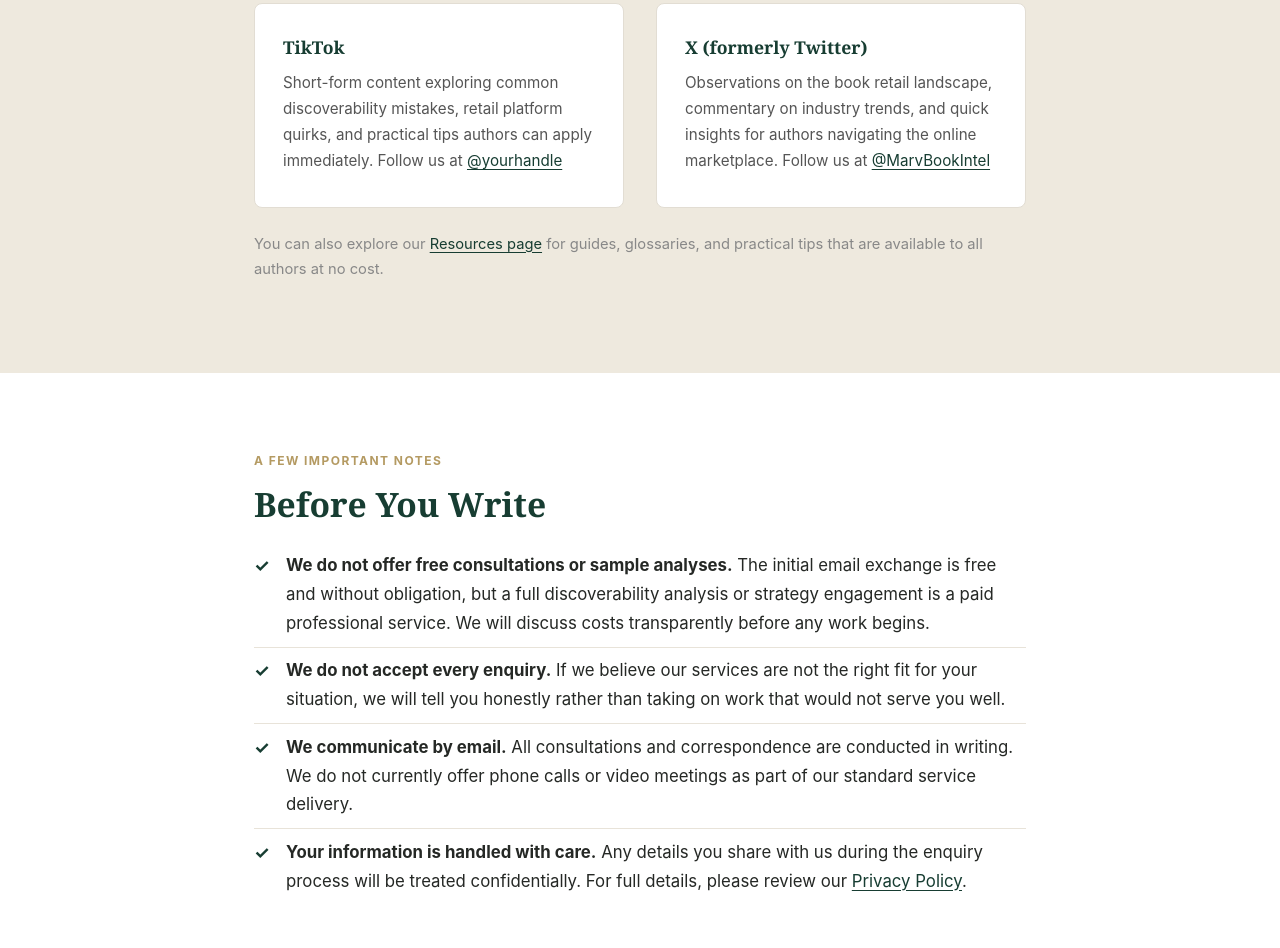
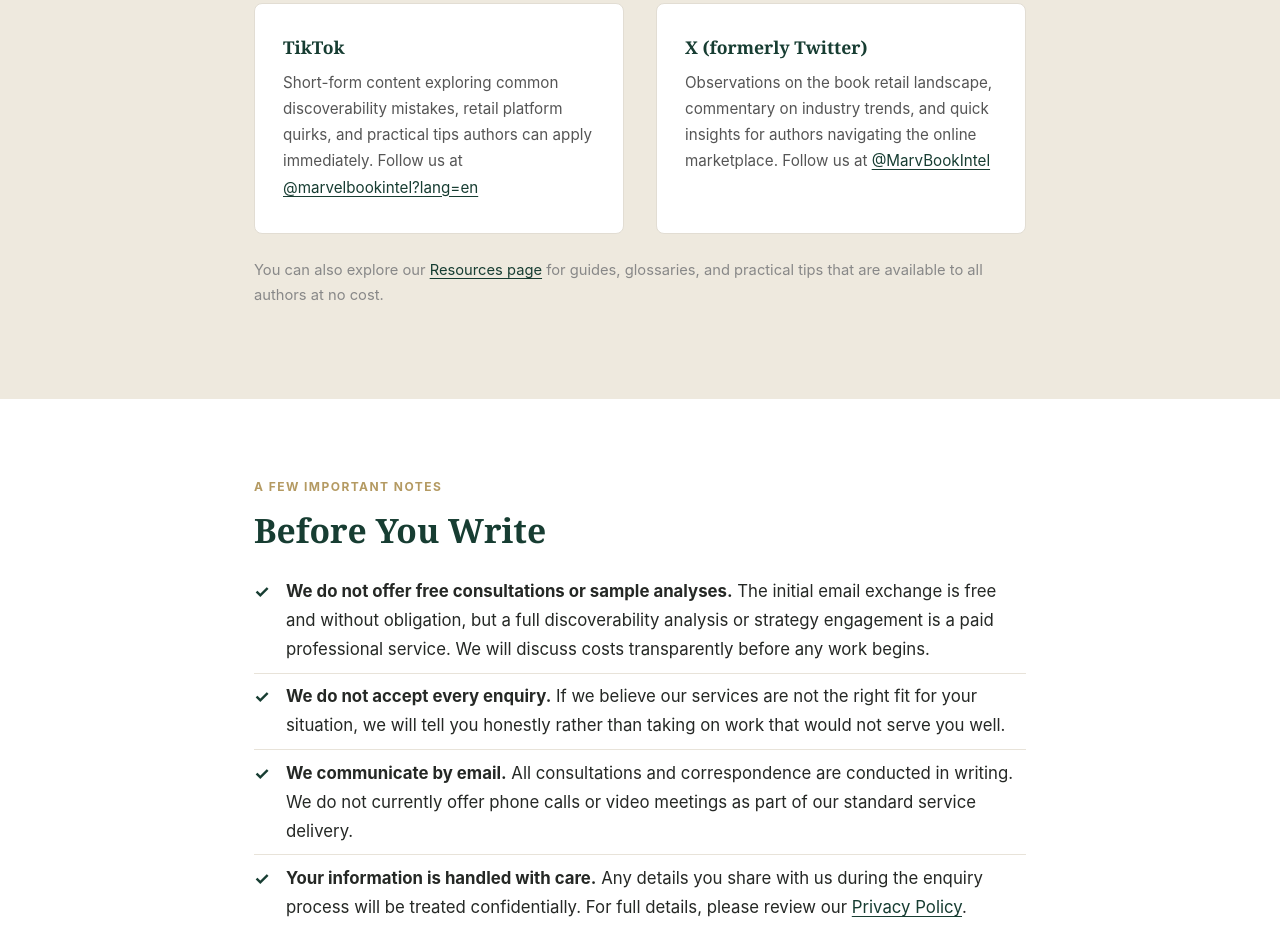
Before and after one commit to marvellousliteraryintelligence/Marvellous-Literary-intelligence, a plain HTML site: page contact.html in a window 1280 px wide. Shown: the part 4335-5283 px from the top of the page. Drawn offline with Linux system fonts and the light colour scheme.

Commit message:
Update contact.html

```diff
--- a/contact.html
+++ b/contact.html
@@ -732,7 +732,7 @@
       <div class="info-grid">
         <div class="info-block">
           <h3>TikTok</h3>
-          <p>Short-form content exploring common discoverability mistakes, retail platform quirks, and practical tips authors can apply immediately. Follow us at <a href="https://www.tiktok.com/@yourhandle" target="_blank" rel="noopener noreferrer">@yourhandle</a></p>
+          <p>Short-form content exploring common discoverability mistakes, retail platform quirks, and practical tips authors can apply immediately. Follow us at <a href="https://www.tiktok.com/@marvelbookintel?lang=en" target="_blank" rel="noopener noreferrer">@marvelbookintel?lang=en</a></p>
         </div>
         <div class="info-block">
           <h3>X (formerly Twitter)</h3>
```
